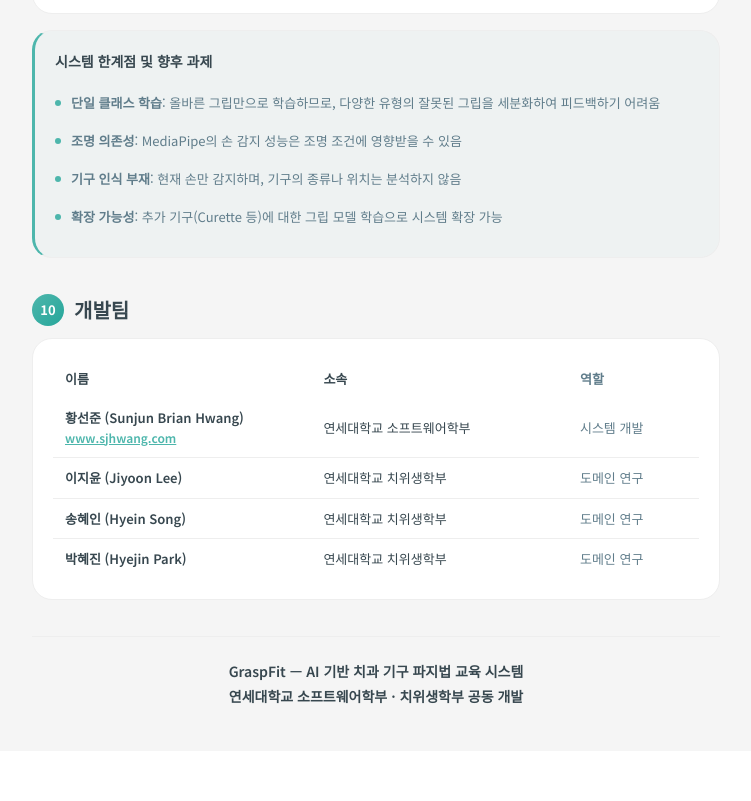
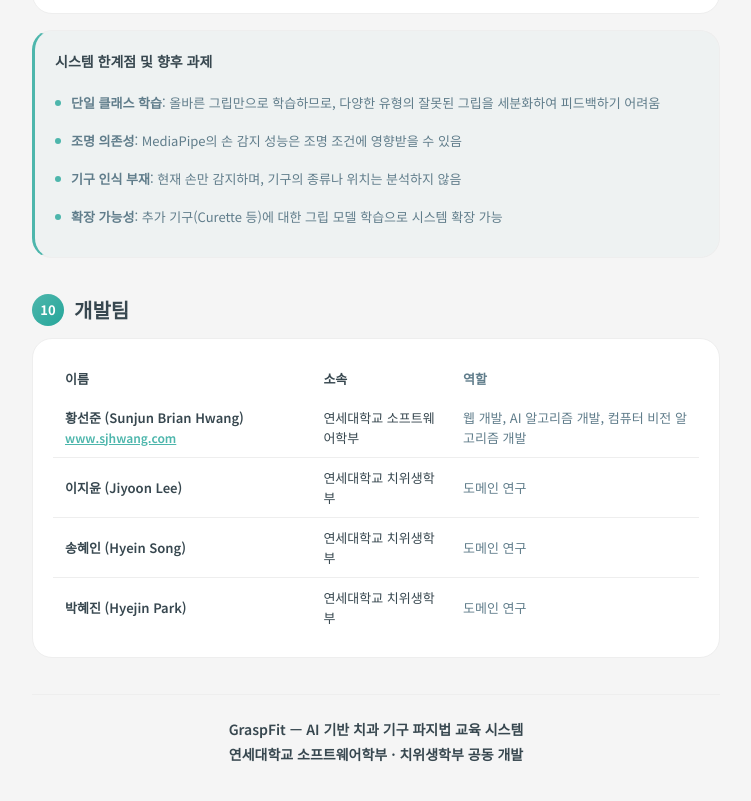
Before and after one commit to justinbrianhwang/GraspFit_project, a React (Vite) app in the folder frontend/: page /system in a window 1280 px wide. Shown: the part 6854-7655 px from the top of the page, without its empty margins (264-1015 px from the left). Before the commit the page ends 7605 px from the top, so only its background shows below. Built offline with nearby package versions, Linux system fonts and the light colour scheme; no server answers; sample sign-in values are in the browser's storage.

Commit message:
fix: 황선준 역할 세분화 (웹/AI/CV)

```diff
--- a/frontend/src/pages/SystemPage.tsx
+++ b/frontend/src/pages/SystemPage.tsx
@@ -768,7 +768,7 @@ export default function SystemPage() {
                     <a href="https://www.sjhwang.com" target="_blank" rel="noopener noreferrer" style={{ fontSize: 12, color: '#4DB6AC' }}>www.sjhwang.com</a>
                   </td>
                   <td>연세대학교 소프트웨어학부</td>
-                  <td>시스템 개발</td>
+                  <td>웹 개발, AI 알고리즘 개발, 컴퓨터 비전 알고리즘 개발</td>
                 </tr>
                 <tr>
                   <td>이지윤 (Jiyoon Lee)</td>
```
